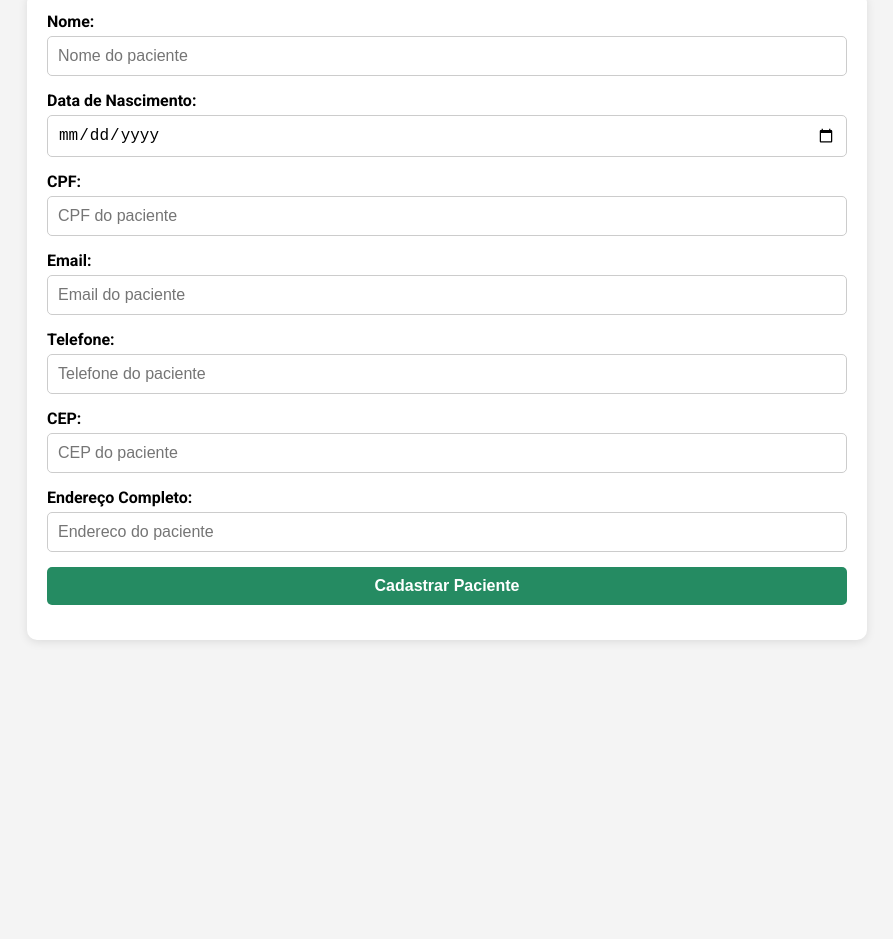
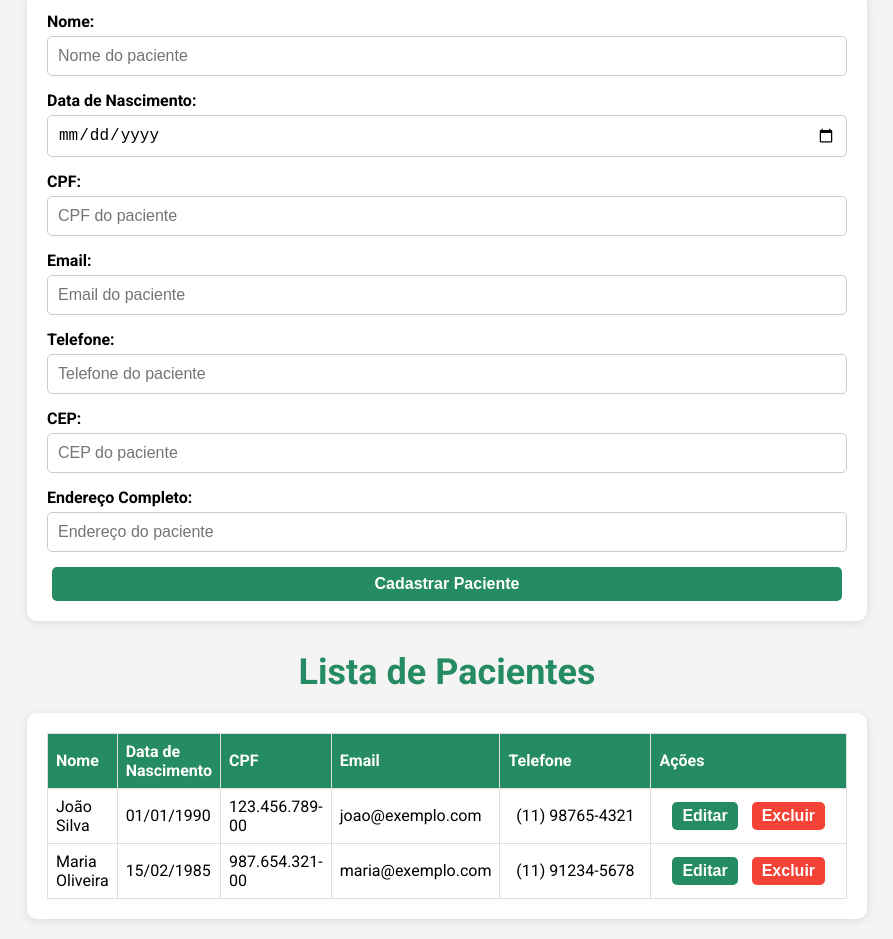
Before and after one commit to Reynanwq/sistema-de-agendamento-de-consultas, a plain HTML site: page cadastro_paciente.html in a window 1280 px wide. Shown: the part 200-1139 px from the top of the page, without its empty margins (193-1086 px from the left). Before the commit the page ends 860 px from the top, so only its background shows below. Drawn offline with Linux system fonts and the light colour scheme.

Commit message:
feat: listagem medicos e pacientes

```diff
--- a/cadastro_paciente.html
+++ b/cadastro_paciente.html
@@ -3,7 +3,7 @@
   <head>
     <meta charset="UTF-8" />
     <meta name="viewport" content="width=device-width, initial-scale=1.0" />
-    <title>Cadastro de Pacientes</title>
+    <title>Cadastro e Listagem de Pacientes</title>
     <link
       href="https://fonts.googleapis.com/css2?family=Roboto:wght@400;700&display=swap"
       rel="stylesheet"
@@ -90,18 +90,58 @@
             required
           />
 
-          <label for="telefone-paciente">Endereço Completo:</label>
+          <label for="endereco-paciente">Endereço Completo:</label>
           <input
             type="text"
             id="Endereco-paciente"
             name="Endereco"
-            placeholder="Endereco do paciente"
+            placeholder="Endereço do paciente"
             required
           />
 
           <button type="submit">Cadastrar Paciente</button>
         </form>
       </div>
+
+      <h2>Lista de Pacientes</h2>
+      <div class="container">
+        <table style="width: 100%; border-collapse: collapse;">
+          <thead>
+            <tr>
+              <th style="border: 1px solid #ddd; padding: 8px; text-align: left;">Nome</th>
+              <th style="border: 1px solid #ddd; padding: 8px; text-align: left;">Data de Nascimento</th>
+              <th style="border: 1px solid #ddd; padding: 8px; text-align: left;">CPF</th>
+              <th style="border: 1px solid #ddd; padding: 8px; text-align: left;">Email</th>
+              <th style="border: 1px solid #ddd; padding: 8px; text-align: left;">Telefone</th>
+              <th style="border: 1px solid #ddd; padding: 8px; text-align: left;">Ações</th>
+            </tr>
+          </thead>
+          <tbody>
+            <tr>
+              <td style="border: 1px solid #ddd; padding: 8px;">João Silva</td>
+              <td style="border: 1px solid #ddd; padding: 8px;">01/01/1990</td>
+              <td style="border: 1px solid #ddd; padding: 8px;">123.456.789-00</td>
+              <td style="border: 1px solid #ddd; padding: 8px;">joao@exemplo.com</td>
+              <td style="border: 1px solid #ddd; padding: 8px;">(11) 98765-4321</td>
+              <td style="border: 1px solid #ddd; padding: 8px;">
+                <button style="background-color: #258b62; color: white; border: none; padding: 5px 10px; cursor: pointer;">Editar</button>
+                <button style="background-color: #f44336; color: white; border: none; padding: 5px 10px; cursor: pointer; margin-left: 5px;">Excluir</button>
+              </td>
+            </tr>
+            <tr>
+              <td style="border: 1px solid #ddd; padding: 8px;">Maria Oliveira</td>
+              <td style="border: 1px solid #ddd; padding: 8px;">15/02/1985</td>
+              <td style="border: 1px solid #ddd; padding: 8px;">987.654.321-00</td>
+              <td style="border: 1px solid #ddd; padding: 8px;">maria@exemplo.com</td>
+              <td style="border: 1px solid #ddd; padding: 8px;">(11) 91234-5678</td>
+              <td style="border: 1px solid #ddd; padding: 8px;">
+                <button style="background-color: #258b62; color: white; border: none; padding: 5px 10px; cursor: pointer;">Editar</button>
+                <button style="background-color: #f44336; color: white; border: none; padding: 5px 10px; cursor: pointer; margin-left: 5px;">Excluir</button>
+              </td>
+            </tr>
+          </tbody>
+        </table>
+      </div>
     </main>
   </body>
 </html>
--- a/css/cad_paciente.css
+++ b/css/cad_paciente.css
@@ -51,7 +51,7 @@ button {
 }
 
 button:hover {
-  background-color: #258b62;
+  background-color: #39aa7d;
 }
 
 h2 {
@@ -60,3 +60,57 @@ h2 {
   margin-bottom: 20px;
   font-size: 36px;
 }
+
+table {
+  width: 100%;
+  border-collapse: collapse;
+}
+
+th, td {
+  border: 1px solid #ddd;
+  padding: 10px;
+  text-align: left;
+}
+
+th {
+  background-color: #258b62;
+  color: white;
+}
+
+td:nth-child(5) {
+  width: 150px;
+  text-align: center;
+}
+
+td:last-child {
+  width: 200px;
+  text-align: center;
+}
+
+button {
+  background-color: #258b62;
+  color: white;
+  border: none;
+  padding: 8px 15px;
+  font-size: 16px;
+  cursor: pointer;
+  font-weight: bold;
+  transition: background-color 0.3s;
+  margin: 0 5px;
+}
+
+button:hover {
+  background-color: #39aa7d;
+}
+
+button:focus {
+  outline: none;
+}
+
+button[style*="background-color: #f44336"] {
+  background-color: #f44336;
+}
+
+button[style*="background-color: #f44336"]:hover {
+  background-color: #d32f2f;
+}
```
Also changed, not shown: cadastro_medico.html (+35 -0 lines), css/cad_medico.css (line endings or trailing spaces).
